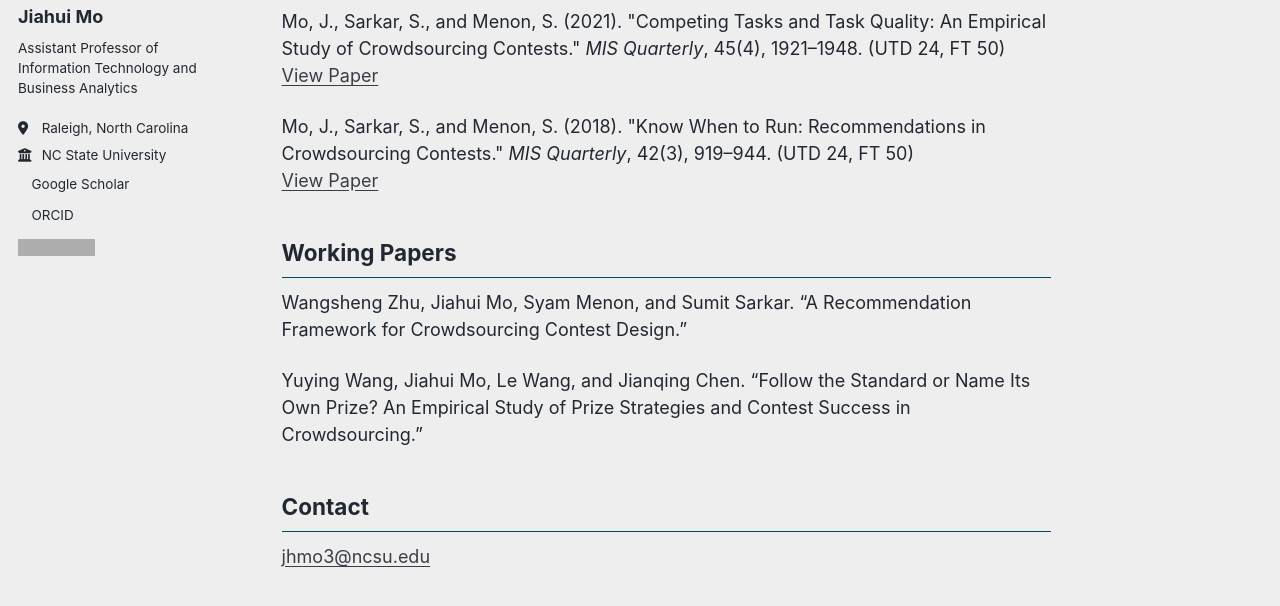
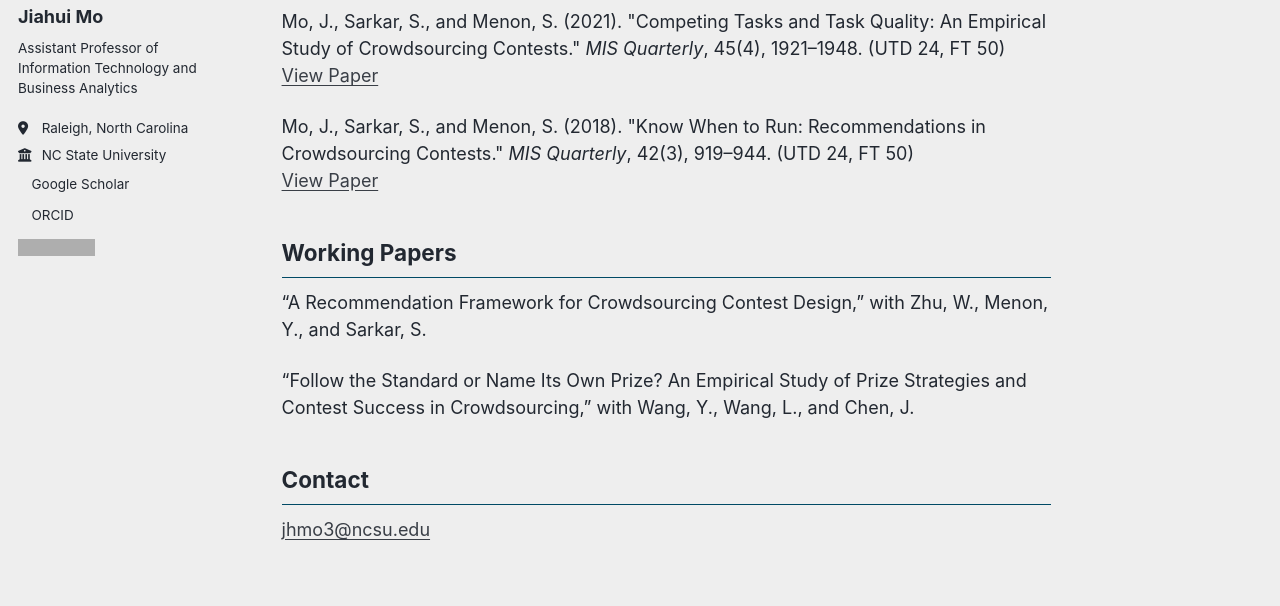
Before and after one commit to leeexiaoming/web, a Jekyll site: the page built from _pages/about.md, in a window 1280 px wide and 900 px high, scrolled down 638 px, cut to the strip 280-886 px from the top of the window. Built offline with Jekyll 4.4.1, drawn with Linux system fonts in a browser that asks for light colours; a style sheet for code colours, icons or effects is not loaded; grey boxes are pictures that could not be loaded.

Commit message:
Reformat working paper citations

```diff
--- a/_pages/about.md
+++ b/_pages/about.md
@@ -26,11 +26,11 @@
 ## Working Papers
 
 <div class="publication-list__item">
-  <p>Wangsheng Zhu, Jiahui Mo, Syam Menon, and Sumit Sarkar. “A Recommendation Framework for Crowdsourcing Contest Design.”</p>
+  <p>“A Recommendation Framework for Crowdsourcing Contest Design,” with Zhu, W., Menon, Y., and Sarkar, S.</p>
 </div>
 
 <div class="publication-list__item">
-  <p>Yuying Wang, Jiahui Mo, Le Wang, and Jianqing Chen. “Follow the Standard or Name Its Own Prize? An Empirical Study of Prize Strategies and Contest Success in Crowdsourcing.”</p>
+  <p>“Follow the Standard or Name Its Own Prize? An Empirical Study of Prize Strategies and Contest Success in Crowdsourcing,” with Wang, Y., Wang, L., and Chen, J.</p>
 </div>
 
 ## Contact
```
